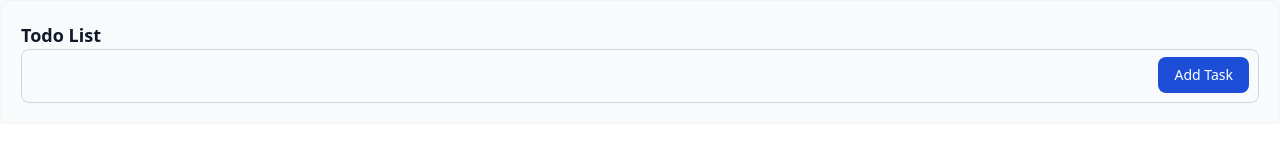
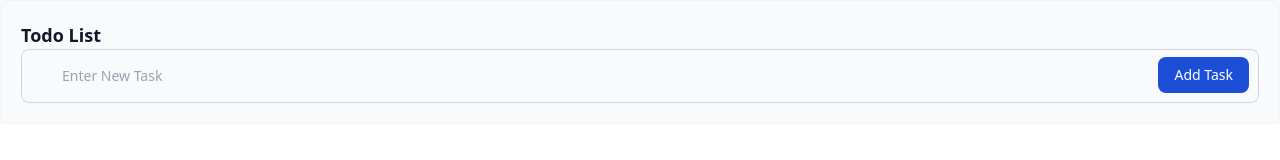
Before and after one commit to KennyAle/todo-app, a React (Create React App) app: page / in a window 1280 px wide. Shown: the top 160 px of the page. Built offline with nearby package versions, Linux system fonts and the light colour scheme; the HTML template or start-up script is replaced by a standard one.

Commit message:
Making Add Task button work only with the list's last item

```diff
--- a/src/components/TodoList.jsx
+++ b/src/components/TodoList.jsx
@@ -38,9 +38,10 @@ function TodoList() {
                                 <input type="text"
                                 id="task"
                                 className="block w-full p-4 ps-10 text-sm text-gray-900 border border-gray-300 rounded-lg bg-gray-50 focus:ring-blue-500 focus:border-blue-500 dark:bg-gray-700 dark:border-gray-600 dark:placeholder-gray-400 dark:text-white dark:focus:ring-blue-500 dark:focus:border-blue-500"
+                                placeholder="Enter New Task"
                                 value={task.task}
                                 onChange={(e) => handleTaskEdit(e, index)}
-                                onKeyDown={handleKeyDown}/>
+                                onKeyDown={index === tasksList.length -1 ? handleKeyDown : null}/>
                                 {index !== tasksList.length - 1 &&
                                     <button
                                     onClick={() => handleTaskRemove(index)}
```
